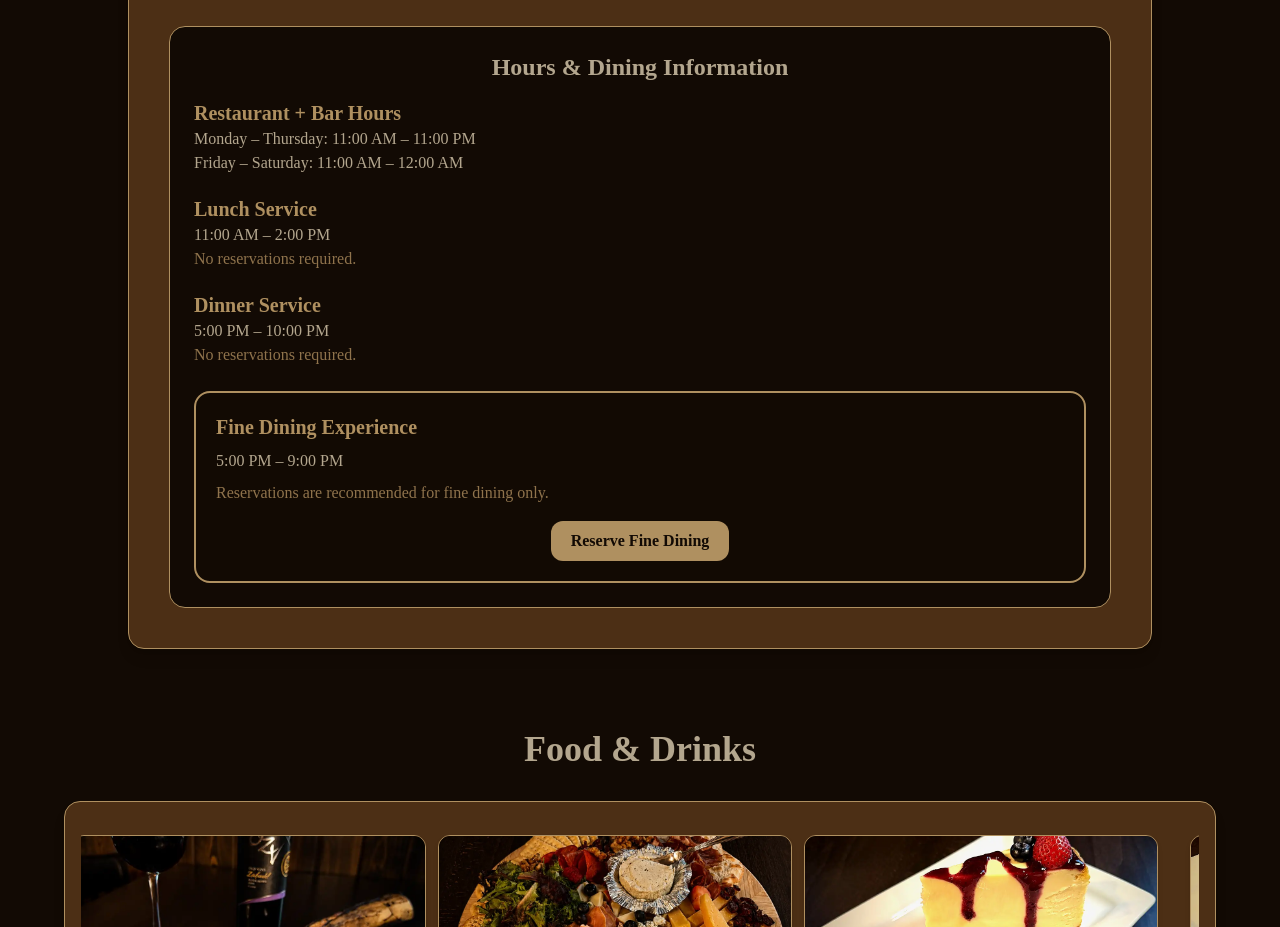
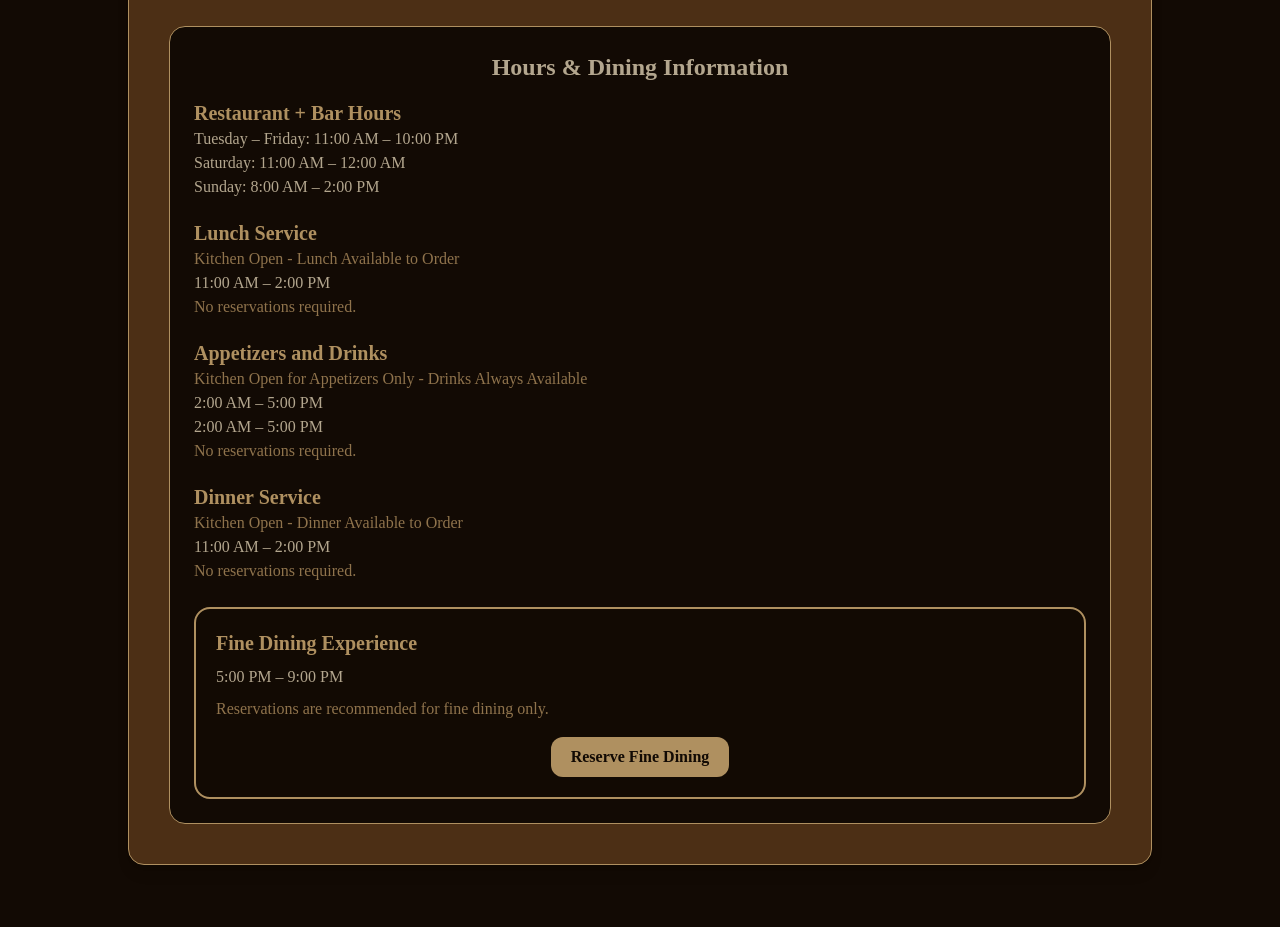
Before and after one commit to nbharvey/OldMain, a React (Vite) app in the folder this-is-old-main/: page / in a window 1280 px wide. Shown: the part 960-1887 px from the top of the page. Built offline with nearby package versions, Linux system fonts and the light colour scheme.

Commit message:
hours in progress

```diff
--- a/this-is-old-main/src/pages/Home.tsx
+++ b/this-is-old-main/src/pages/Home.tsx
@@ -83,23 +83,35 @@ export default function Home() {
         <h3 className="text-xl font-semibold" style={{ color: colors.antique_gold }}>
           Restaurant + Bar Hours
         </h3>
-        <p style={textStyle}>Monday – Thursday: 11:00 AM – 11:00 PM</p>
-        <p style={textStyle}>Friday – Saturday: 11:00 AM – 12:00 AM</p>
+        <p style={textStyle}>Tuesday – Friday: 11:00 AM – 10:00 PM</p>
+        <p style={textStyle}>Saturday: 11:00 AM – 12:00 AM</p>
+                <p style={textStyle}>Sunday: 8:00 AM – 2:00 PM</p>
+
       </div>
 
       <div>
         <h3 className="text-xl font-semibold" style={{ color: colors.antique_gold }}>
-          Lunch Service
-        </h3>
+       Lunch Service
+                </h3>
+                <p style={mutedTextStyle}>Kitchen Open - Lunch Available to Order</p>
         <p style={textStyle}>11:00 AM – 2:00 PM</p>
         <p style={mutedTextStyle}>No reservations required.</p>
       </div>
-
+      <div>
+        <h3 className="text-xl font-semibold" style={{ color: colors.antique_gold }}>
+          Appetizers and Drinks
+                </h3>
+                <p style={mutedTextStyle}>Kitchen Open for Appetizers Only - Drinks Always Available</p>
+                <p style={textStyle}>2:00 AM – 5:00 PM</p>
+        <p style={textStyle}>2:00 AM – 5:00 PM</p>
+        <p style={mutedTextStyle}>No reservations required.</p>
+      </div>
       <div>
         <h3 className="text-xl font-semibold" style={{ color: colors.antique_gold }}>
           Dinner Service
-        </h3>
-        <p style={textStyle}>5:00 PM – 10:00 PM</p>
+                </h3>
+                <p style={mutedTextStyle}>Kitchen Open - Dinner Available to Order</p>
+        <p style={textStyle}>11:00 AM – 2:00 PM</p>
         <p style={mutedTextStyle}>No reservations required.</p>
       </div>
 
```
